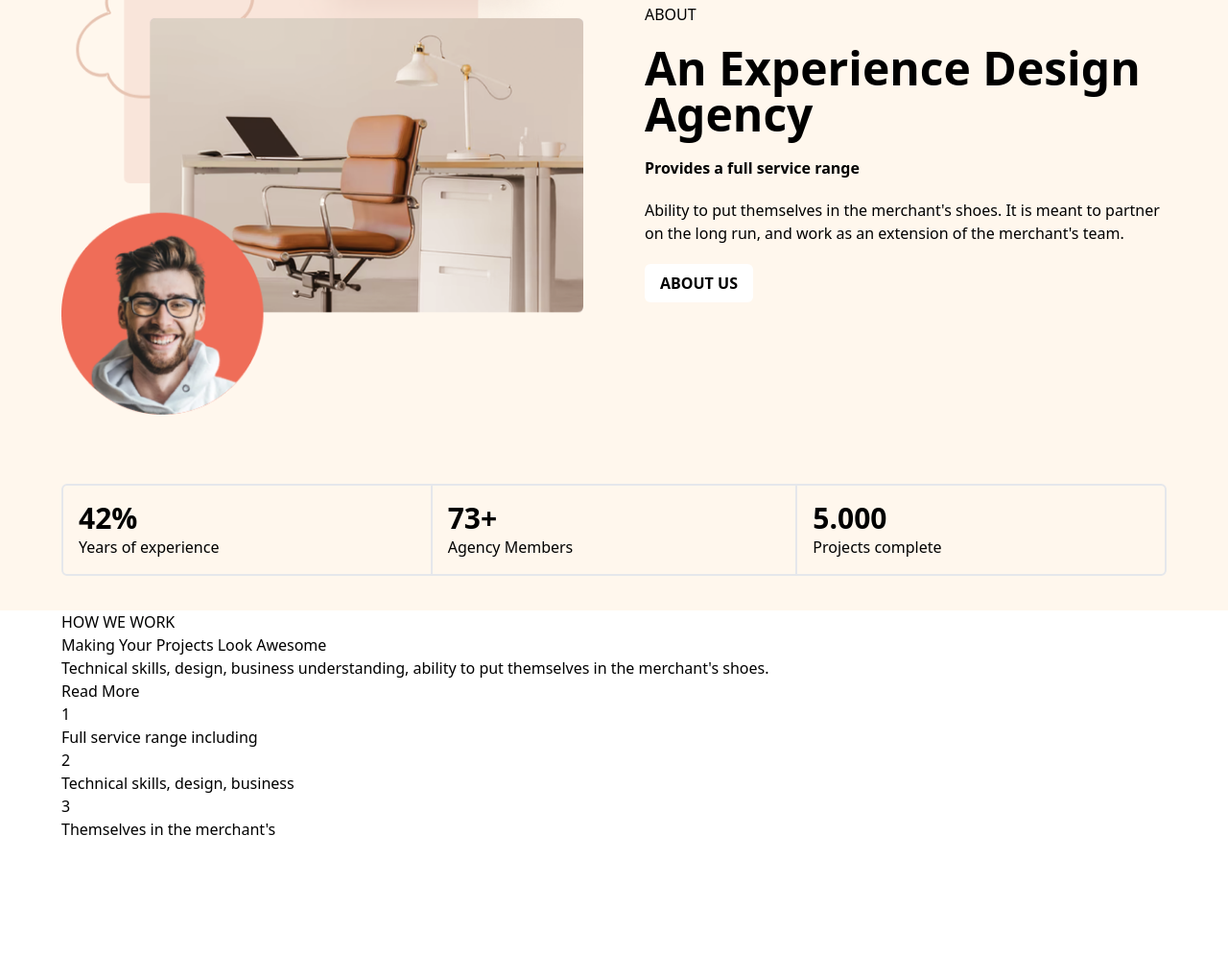
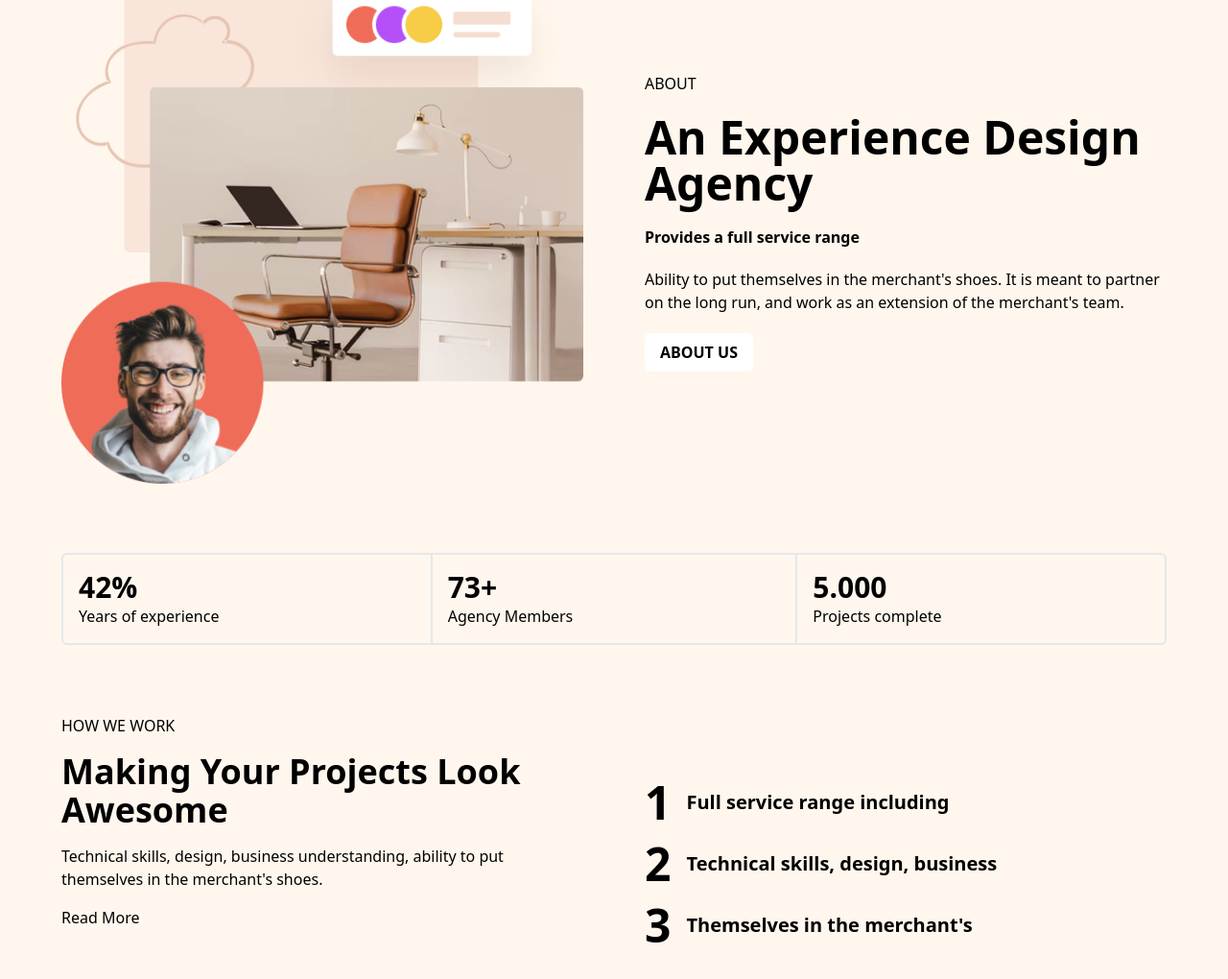
Before and after one commit to iamcelestino/Agency-portfolio, a website: page public/index.html in a window 1280 px wide. Shown: the part 998-2018 px from the top of the page at 96% size. Before the commit the page ends 1874 px from the top, so only its background shows below. Drawn offline with Linux system fonts and the light colour scheme.

Commit message:
feat: add style

```diff
--- a/public/index.html
+++ b/public/index.html
@@ -28,7 +28,7 @@
             </nav>
         </div>
     </header>
-    <section id="banner" class="bg-slate-900 text-white">
+    <section id="banner" class="py-9 bg-slate-900 text-white">
         <div class="container">
             <div class="md:flex items-center gap-16">
                 <div class="md:w-2/4 md:py-8 md:order-2">
@@ -100,27 +100,27 @@
         </div>
     </section>
 
-    <section>
-        <div class="container">
-            <div class="">
-                <div class="">
+    <section class="bg-orange-50">
+        <div class="container py-9">
+            <div class=" md:flex justify-between items-center md:gap-16">
+                <div class="pb-5 md:w-2/4">
                     <h5>HOW WE WORK</h5>
-                    <h1>Making Your Projects Look Awesome</h1>
+                    <h1 class="text-4xl my-4 font-bold">Making Your Projects Look Awesome</h1>
                     <p>Technical skills, design, business understanding, ability to put themselves in the merchant's shoes.</p>
-                    <a href="">Read More</a>
+                    <a class="inline-block mt-4" href="">Read More</a>
                 </div>
-                <div class="">
-                    <div class="">
-                        <p>1</p>
-                        <p>Full service range including</p>
+                <div class="mt-4 md:w-2/4 self-end justify-self-end">
+                    <div class="mb-4 flex items-center gap-4">
+                        <p class="text-5xl font-bold">1</p>
+                        <p class="text-xl font-bold">Full service range including</p>
                     </div>
-                    <div class="">
-                        <p>2</p>
-                        <p>Technical skills, design, business</p>
+                    <div class="mb-4 flex items-center gap-4">
+                        <p class="text-5xl font-bold">2</p>
+                        <p class="text-xl font-bold">Technical skills, design, business</p>
                     </div>
-                    <div class="">
-                        <p>3</p>
-                        <p>Themselves in the merchant's</p>
+                    <div class="flex items-center gap-4">
+                        <p class="text-5xl font-bold">3</p>
+                        <p class="text-xl font-bold">Themselves in the merchant's</p>
                     </div>
                 </div>
             </div>
```
Also changed, not shown: public/css/styles.css.
